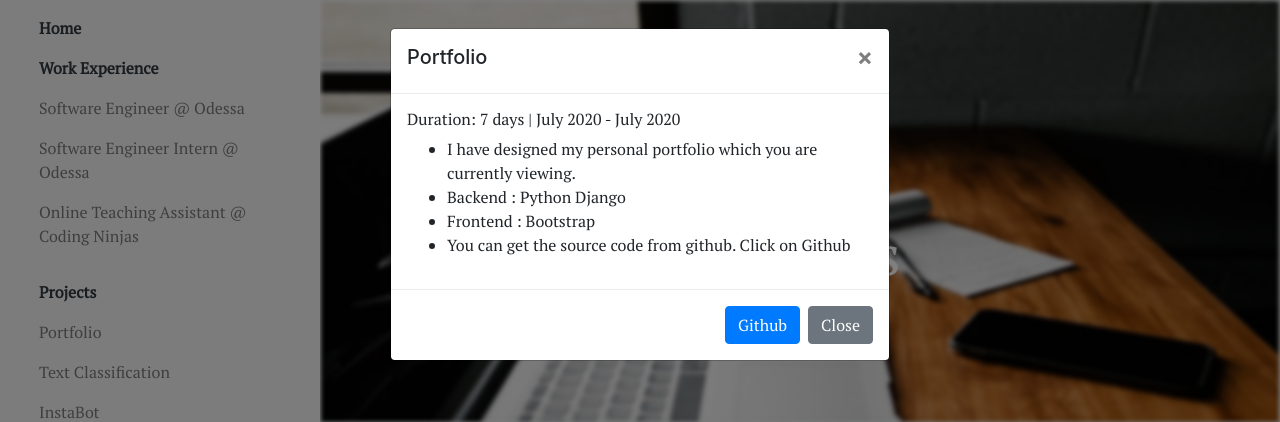
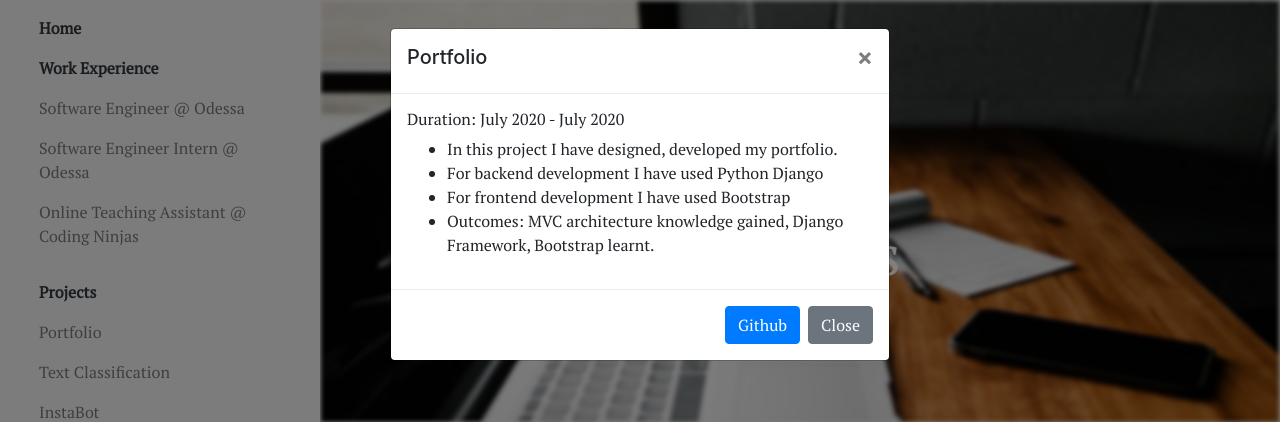
Before and after one commit to gourab-sinha/Portfolio, a Django app: page /projects/ in a window 1280 px wide, after a click on "Portfolio". Shown: the top 422 px of the page. Run offline with Django 3.2, Linux system fonts and the light colour scheme; some libraries are stand-ins or nearby versions.

Commit message:
Updated Portfolio project details.

```diff
--- a/Portfolio/templates/navbar.html
+++ b/Portfolio/templates/navbar.html
@@ -187,12 +187,12 @@
                     </div>
                     <div class="modal-body">
                         <div class="d-flex flex-column modal-content-font">
-                            <h6>Duration: 7 days | July 2020 - July 2020</h6>
+                            <h6>Duration: July 2020 - July 2020</h6>
                             <ul>
-                                <li>I have designed my personal portfolio which you are currently viewing.</li>
-                                <li>Backend : Python Django</li>
-                                <li>Frontend : Bootstrap</li>
-                                <li>You can get the source code from github. Click on Github</li>
+                                <li>In this project I have designed, developed my portfolio.</li>
+                                <li>For backend development I have used Python Django</li>
+                                <li>For frontend development I have used Bootstrap</li>
+                                <li>Outcomes: MVC architecture knowledge gained, Django Framework, Bootstrap learnt.</li>
                             </ul>
                         </div>
                     </div>
```
